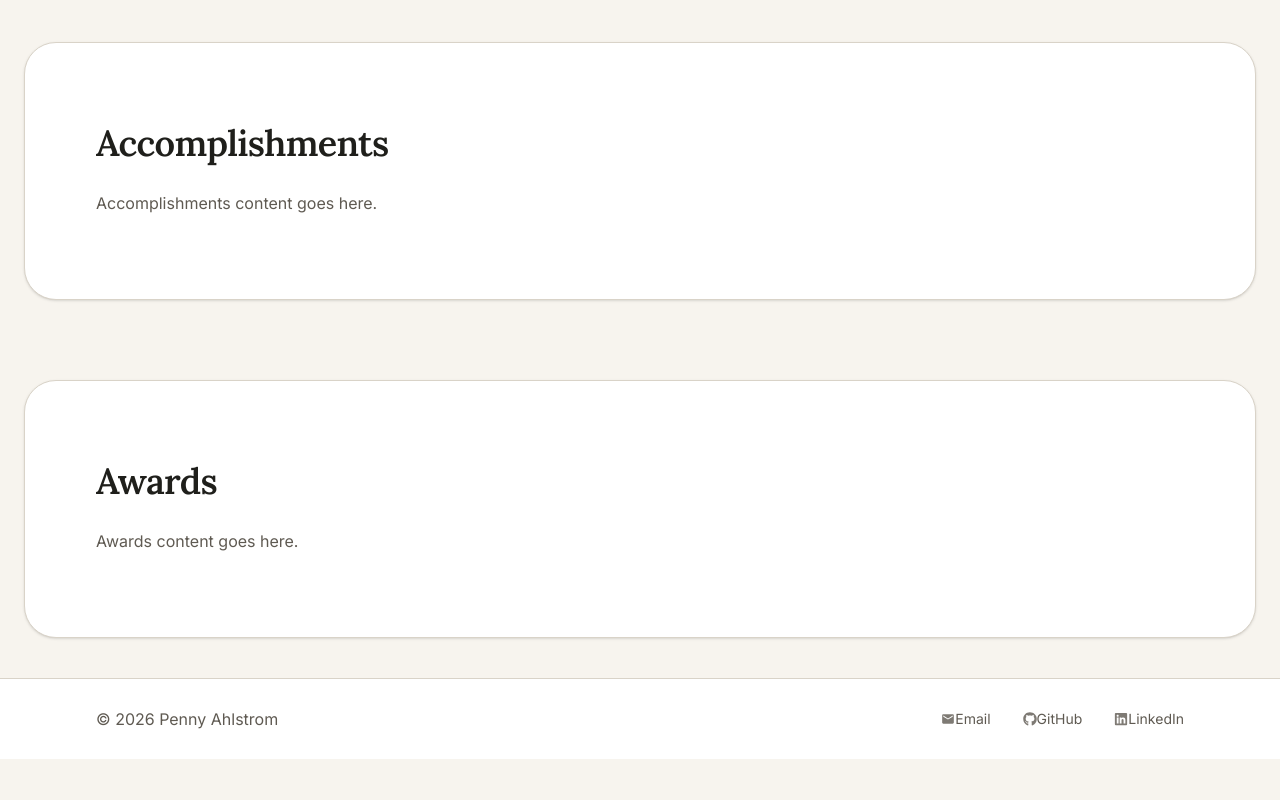
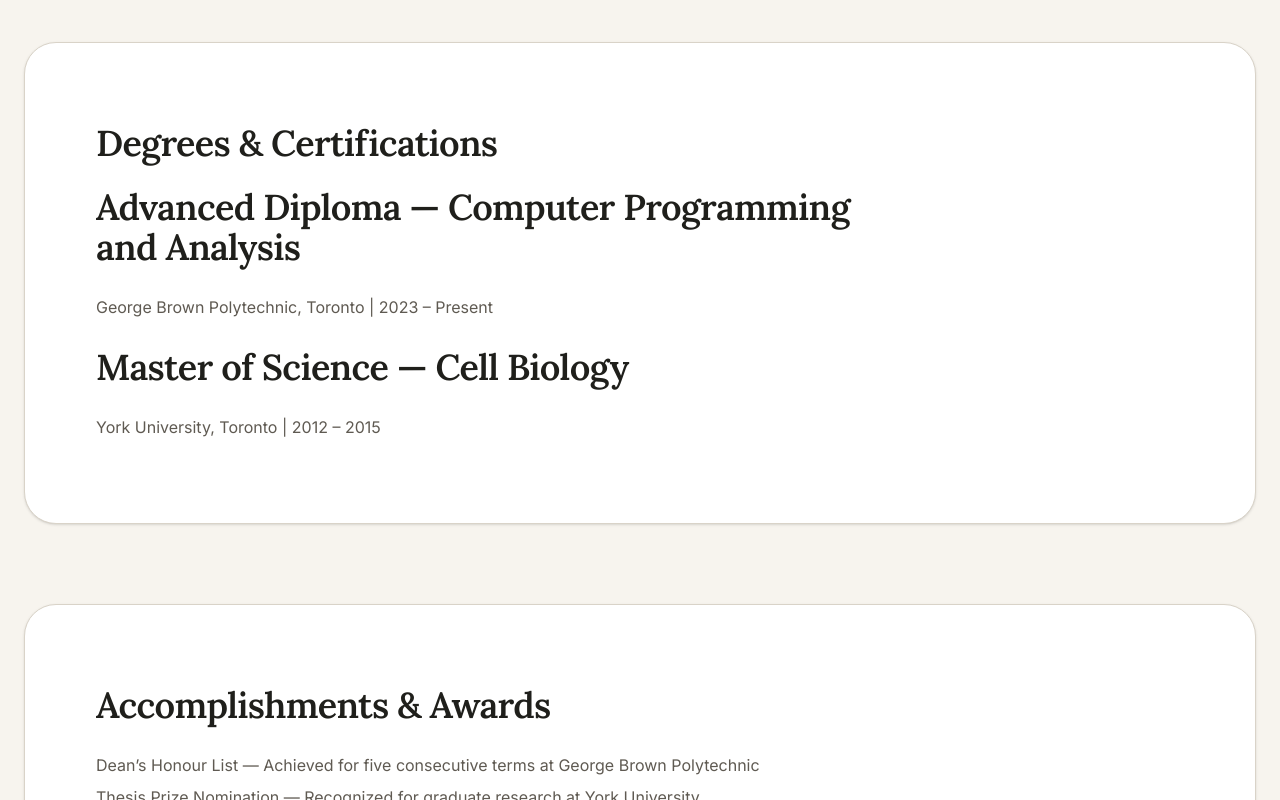
Before and after one commit to PennyAhlstrom/my-portfolio, a Next.js app: page /about in a window 1280 px wide. Shown: the part 1160-1960 px from the top of the page. Before the commit the page ends 1919 px from the top, so only its background shows below. Built offline with nearby package versions, Linux system fonts and the light colour scheme.

Commit message:
rename awards component to degrees and add degree and accomplishment information

```diff
--- a/app/about/page.tsx
+++ b/app/about/page.tsx
@@ -2,7 +2,7 @@
 import Philosophy from "@/components/about/Philosophy";
 import Skills from "@/components/about/Skills";
 import Accomplishments from "@/components/about/Accomplishments";
-import Awards from "@/components/about/Awards";
+import Degrees from "@/components/about/Degrees";
 
 export default function AboutPage() {
   return (
@@ -10,8 +10,8 @@
       <Philosophy />
       <Skills />
       <Biography />
+      <Degrees />
       <Accomplishments />
-      <Awards />
     </>
   );
 }
--- a/components/about/Accomplishments.tsx
+++ b/components/about/Accomplishments.tsx
@@ -8,10 +8,12 @@
         <Section variant="light">
       <Container>
         <div className="max-w-3xl">
-          <SectionHeader>Accomplishments</SectionHeader>
+          <SectionHeader>Accomplishments & Awards</SectionHeader>
 
           <Text className="mt-4 text-muted">
-            Accomplishments content goes here.
+            Dean’s Honour List — Achieved for five consecutive terms at George Brown Polytechnic
+            <br />
+            Thesis Prize Nomination — Recognized for graduate research at York University
           </Text>
         </div>
       </Container>
--- /dev/null
+++ b/components/about/Degrees.tsx
@@ -0,0 +1,25 @@
+import Section from "@/components/ui/SectionWrapper";
+import Container from "@/components/layout/Container";
+import SectionHeader from "@/components/ui/SectionHeader";
+import Text from "@/components/ui/Text";
+
+export default function Degrees() {
+  return (
+    <Section variant="light">
+      <Container>
+        <div className="max-w-3xl">
+          <SectionHeader>Degrees & Certifications</SectionHeader>
+          <SectionHeader as="h3" size="small">Advanced Diploma — Computer Programming and Analysis</SectionHeader>
+          <Text className="mt-4 text-muted">
+            George Brown Polytechnic, Toronto | 2023 – Present
+          </Text>
+          <SectionHeader as="h3" size="small"></SectionHeader>
+          <SectionHeader as="h3" size="small">Master of Science — Cell Biology</SectionHeader>
+          <Text className="mt-4 text-muted">
+            York University, Toronto | 2012 – 2015
+          </Text>
+        </div>
+      </Container>
+    </Section>
+  );
+}
```
